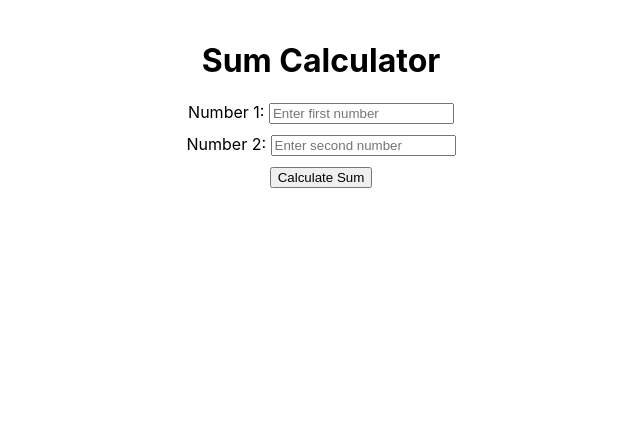
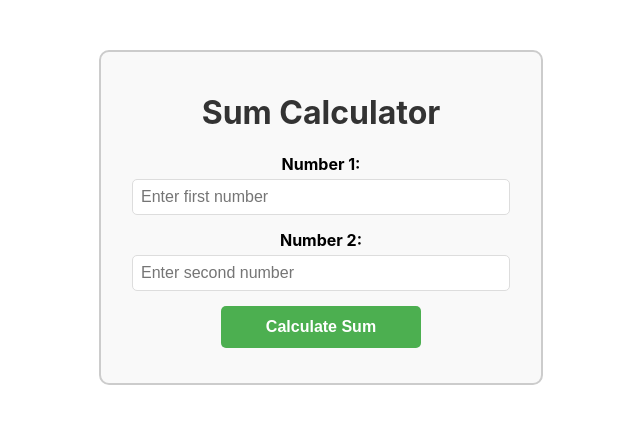
Before and after one commit to nphoang-itus/WAD_IA03-SumCalculator, a React (Create React App) app in the folder sum-calculator-app/: page / in a window 1280 px wide. Shown: the top 424 px of the page, without its empty margins (319-959 px from the left). Built offline with nearby package versions, Linux system fonts and the light colour scheme.

Commit message:
add validation

```diff
--- a/sum-calculator-app/src/components/SumCalculator.jsx
+++ b/sum-calculator-app/src/components/SumCalculator.jsx
@@ -1,56 +1,136 @@
-import { useState } from "react";
+import { useState } from 'react';
 
 function SumCalculator() {
   // State để lưu 2 số và kết quả
   const [number1, setNumber1] = useState('');
   const [number2, setNumber2] = useState('');
   const [result, setResult] = useState(null);
+  const [error, setError] = useState(''); // 👈 Thêm state lỗi
 
-  // Hàm tính tổng
+  // Hàm tính tổng với validation
   const calculateSum = () => {
-    // Chuyển string thành number và cộng lại
+    // Reset error và result trước
+    setError('');
+    setResult(null);
+
+    // Kiểm tra input rỗng
+    if (number1 === '' || number2 === '') {
+      setError('⚠️ Vui lòng nhập đầy đủ cả hai số!');
+      return;
+    }
+
+    // Kiểm tra có phải số hợp lệ không
+    if (isNaN(number1) || isNaN(number2)) {
+      setError('⚠️ Vui lòng nhập số hợp lệ!');
+      return;
+    }
+
+    // Nếu hợp lệ, tính tổng
     const sum = Number(number1) + Number(number2);
     setResult(sum);
   };
 
   return (
-    <div style={{ padding: '20px', maxWidth: '400px', margin: '0 auto' }}>
-      <h1>Sum Calculator</h1>
+    <div style={{
+      padding: '20px',
+      maxWidth: '400px',
+      margin: '50px auto',
+      border: '2px solid #ccc',
+      borderRadius: '10px',
+      backgroundColor: '#f9f9f9'
+    }}>
+      <h1 style={{ textAlign: 'center', color: '#333' }}>
+        Sum Calculator
+      </h1>
 
       {/* Input 1 */}
-      <div style={{ marginBottom: '10px' }}>
-        <label>Number 1: </label>
+      <div style={{ marginBottom: '15px' }}>
+        <label style={{ display: 'block', marginBottom: '5px', fontWeight: 'bold' }}>
+          Number 1:
+        </label>
         <input
           type="number"
           value={number1}
           onChange={(e) => setNumber1(e.target.value)}
           placeholder="Enter first number"
+          style={{
+            width: '90%',
+            padding: '8px',
+            fontSize: '16px',
+            border: '1px solid #ddd',
+            borderRadius: '5px'
+          }}
         />
       </div>
 
       {/* Input 2 */}
-      <div style={{ marginBottom: '10px' }}>
-        <label>Number 2: </label>
+      <div style={{ marginBottom: '15px' }}>
+        <label style={{ display: 'block', marginBottom: '5px', fontWeight: 'bold' }}>
+          Number 2:
+        </label>
         <input
           type="number"
           value={number2}
           onChange={(e) => setNumber2(e.target.value)}
           placeholder="Enter second number"
+          style={{
+            width: '90%',
+            padding: '8px',
+            fontSize: '16px',
+            border: '1px solid #ddd',
+            borderRadius: '5px'
+          }}
         />
       </div>
 
       {/* Button */}
-      <button onClick={calculateSum}>
+      <button
+        onClick={calculateSum}
+        style={{
+          width: '50%',
+          padding: '12px',
+          fontSize: '16px',
+          fontWeight: 'bold',
+          backgroundColor: '#4CAF50',
+          color: 'white',
+          border: 'none',
+          borderRadius: '5px',
+          cursor: 'pointer',
+          marginBottom: '15px'
+        }}
+      >
         Calculate Sum
       </button>
 
+      {/* Hiển thị lỗi */}
+      {error && (
+        <div style={{
+          padding: '10px',
+          backgroundColor: '#ffebee',
+          color: '#c62828',
+          borderRadius: '5px',
+          marginBottom: '10px',
+          textAlign: 'center'
+        }}>
+          {error}
+        </div>
+      )}
+
       {/* Hiển thị kết quả */}
       {result !== null && (
-        <div style={{ marginTop: '20px', fontSize: '20px' }}>
-          <strong>Result: {result}</strong>
+        <div style={{
+          padding: '15px',
+          backgroundColor: '#e8f5e9',
+          borderRadius: '5px',
+          textAlign: 'center'
+        }}>
+          <p style={{ margin: '0', fontSize: '18px', color: '#2e7d32' }}>
+            <strong>Result: {result}</strong>
+          </p>
         </div>
       )}
     </div>
   );
 }
+
 export default SumCalculator;
```
